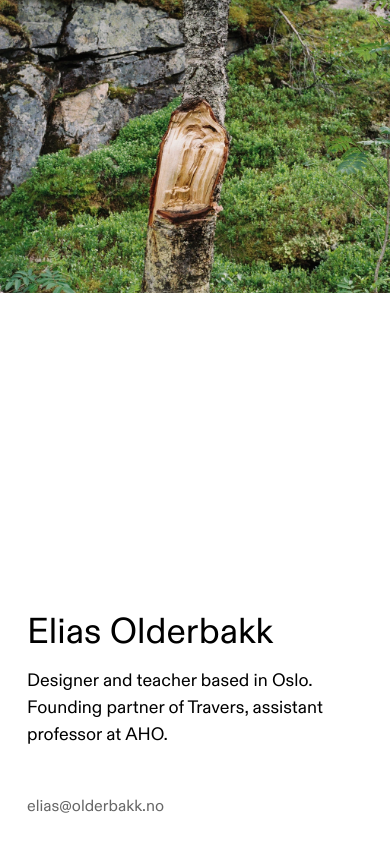
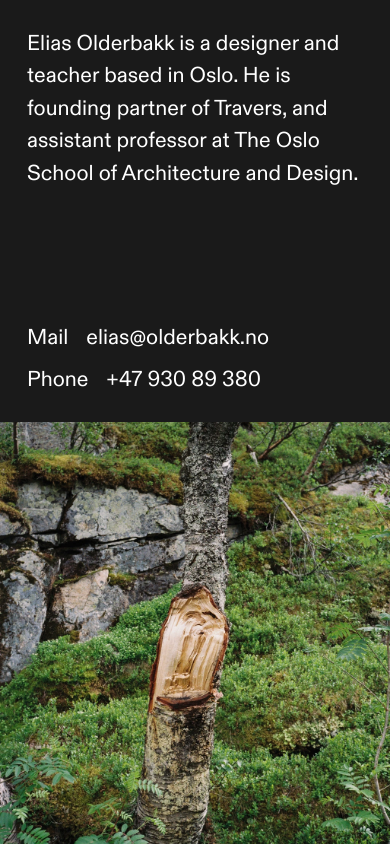
Before and after one commit to olderbakk/nettside, a Next.js app: page / in a window 390 px wide. Built offline with nearby package versions, Linux system fonts and the light colour scheme.

Commit message:
Restore original split layout with hover effects

```diff
--- a/app/page.module.css
+++ b/app/page.module.css
@@ -1,23 +1,10 @@
 .main {
-  display: flex;
-  width: 100%;
+  display: grid;
+  grid-template-columns: 1fr 1fr;
   min-height: 100vh;
 }
 
-.content {
-  flex: 1;
-  display: flex;
-  flex-direction: column;
-  justify-content: flex-end;
-  padding: var(--spacing-lg);
-  background-color: #fff;
-}
-
-.textBlock {
-  max-width: 500px;
-}
-
-/* Fade in animasjon - kun opacity */
+/* Fade in animasjon */
 @keyframes fadeIn {
   from {
     opacity: 0;
@@ -27,89 +14,117 @@
   }
 }
 
-.title {
-  font-size: clamp(2.5rem, 5vw, 4rem);
-  font-weight: 400;
-  line-height: 1;
-  margin-bottom: 0.5em;
-  animation: fadeIn 1s ease-out both;
-  color: #000;
+/* Venstre kolonne */
+.left {
+  display: flex;
+  flex-direction: column;
+  justify-content: space-between;
+  padding: var(--spacing-lg);
 }
 
-.subtitle {
-  font-size: clamp(1rem, 1.5vw, 1.25rem);
-  font-weight: 400;
+.bio {
+  font-size: 1.4rem;
   line-height: 1.5;
-  color: #000;
-  animation: fadeIn 1s ease-out 0.2s both;
+  max-width: 480px;
   transition: color 0.3s ease;
+  animation: fadeIn 0.8s ease-out both;
 }
 
-.subtitle:has(a:hover) {
-  color: #bbb;
-}
-
-.subtitle a {
-  color: #000;
+.bioLink {
+  color: inherit;
   text-decoration: none;
   transition: color 0.3s ease;
 }
 
-.subtitle:has(a:hover) a:not(:hover) {
+/* Når man hovrer på en lenke, dim resten til lys grå */
+.bio:has(.bioLink:hover) {
   color: #bbb;
 }
 
-.subtitle a:hover {
+.bio:has(.bioLink:hover) .bioLink:hover {
   color: #000;
 }
 
-.imageContainer {
-  flex: 1;
+.bio:has(.bioLink:hover) .bioLink:not(:hover) {
+  color: #bbb;
+}
+
+/* Kontakt nederst */
+.contact {
+  display: flex;
+  flex-direction: column;
+  gap: 0.5rem;
+  animation: fadeIn 0.8s ease-out 0.2s both;
+}
+
+.contactRow {
+  display: flex;
+  align-items: baseline;
+  gap: 1rem;
+  font-size: 1.5rem;
+  text-decoration: none;
+  color: inherit;
+}
+
+.label {
+  transition: color 0.2s ease;
+}
+
+.value {
+  color: var(--color-text-muted);
+  opacity: 0;
+  transform: translateX(-10px);
+  transition: opacity 0.3s ease, transform 0.3s ease;
+}
+
+.contactRow:hover .label {
+  color: var(--color-text-muted);
+}
+
+.contactRow:hover .value {
+  opacity: 1;
+  transform: translateX(0);
+}
+
+/* Høyre kolonne - bilde */
+.right {
   position: relative;
   overflow: hidden;
 }
 
-.heroImage {
+.image {
   object-fit: cover;
-  object-position: center;
-}
-
-.footer {
-  padding-top: var(--spacing-lg);
-  font-size: 0.9rem;
-  animation: fadeIn 1s ease-out 0.4s both;
-}
-
-.footer a {
-  color: #000;
-  text-decoration: none;
-  opacity: 0.6;
-  transition: opacity 0.2s ease;
-}
-
-.footer a:hover {
-  opacity: 1;
 }
 
 /* Responsiv - mobil */
 @media (max-width: 768px) {
   .main {
-    flex-direction: column-reverse;
+    grid-template-columns: 1fr;
+    grid-template-rows: 1fr auto;
   }
 
-  .content {
+  .left {
+    order: 1;
     padding: var(--spacing-md);
+    min-height: 50vh;
   }
 
-  .imageContainer {
-    height: 50vh;
+  .right {
+    order: 2;
+    min-height: 50vh;
   }
 
-  .title {
-    font-size: 2rem;
+  .bio {
+    font-size: 1.2rem;
   }
 
-  .subtitle {
-    font-size: 1rem;
+  .contactRow {
+    font-size: 1.2rem;
+  }
+
+  /* På mobil, vis alltid verdiene */
+  .value {
+    opacity: 1;
+    transform: translateX(0);
   }
 }
--- a/app/page.tsx
+++ b/app/page.tsx
@@ -5,38 +5,42 @@ import heroImage from "../public/image.webp";
 export default function Home() {
   return (
     <main className={styles.main}>
-      {/* Venstre side - tekst */}
-      <div className={styles.content}>
-        <div className={styles.textBlock}>
-          <h1 className={styles.title}>Elias Olderbakk</h1>
-          <p className={styles.subtitle}>
-            Designer and teacher based in Oslo. Founding partner of{" "}
-            <a href="//travers.as" target="_blank" rel="noopener noreferrer">
-              Travers
-            </a>
-            , assistant professor at{" "}
-            <a href="https://aho.no" target="_blank" rel="noopener noreferrer">
-              AHO
-            </a>
-            .
-          </p>
-        </div>
+      {/* Venstre kolonne */}
+      <div className={styles.left}>
+        <p className={styles.bio}>
+          Elias Olderbakk is a designer and teacher based in Oslo.
+          He is founding partner of{" "}
+          <a href="//travers.as" target="_blank" rel="noopener noreferrer" className={styles.bioLink}>
+            Travers
+          </a>
+          , and assistant professor at{" "}
+          <a href="https://aho.no" target="_blank" rel="noopener noreferrer" className={styles.bioLink}>
+            The Oslo School of Architecture and Design
+          </a>
+          .
+        </p>
 
-        <footer className={styles.footer}>
-          <a href="mailto:elias@olderbakk.no">elias@olderbakk.no</a>
-        </footer>
+        <nav className={styles.contact}>
+          <a href="mailto:elias@olderbakk.no" className={styles.contactRow}>
+            <span className={styles.label}>Mail</span>
+            <span className={styles.value}>elias@olderbakk.no</span>
+          </a>
+          <a href="tel:+4793089380" className={styles.contactRow}>
+            <span className={styles.label}>Phone</span>
+            <span className={styles.value}>+47 930 89 380</span>
+          </a>
+        </nav>
       </div>
 
-      {/* Høyre side - bilde */}
-      <div className={styles.imageContainer}>
+      {/* Høyre kolonne - bilde */}
+      <div className={styles.right}>
         <Image
           src={heroImage}
-          alt=""
+          alt="Foto"
           fill
-          className={styles.heroImage}
+          className={styles.image}
           placeholder="blur"
           sizes="50vw"
-          priority
         />
       </div>
     </main>
```
